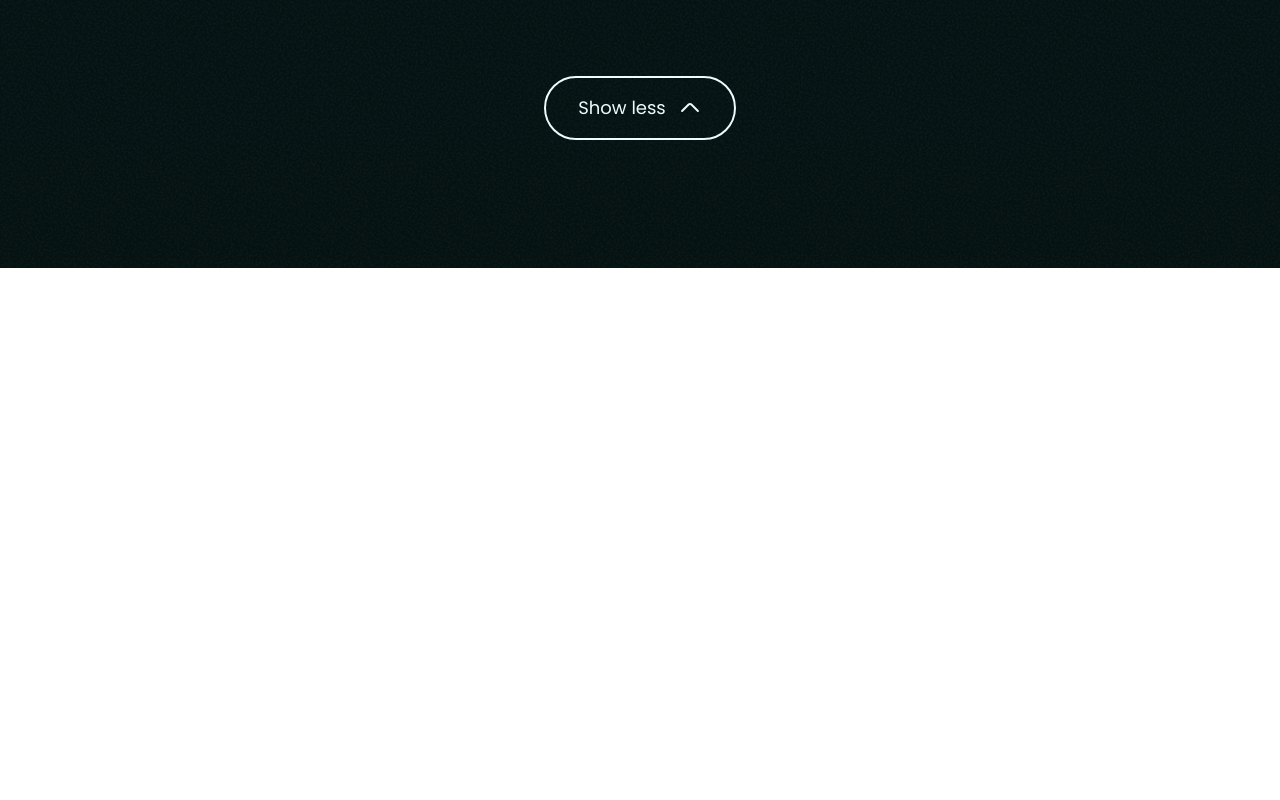
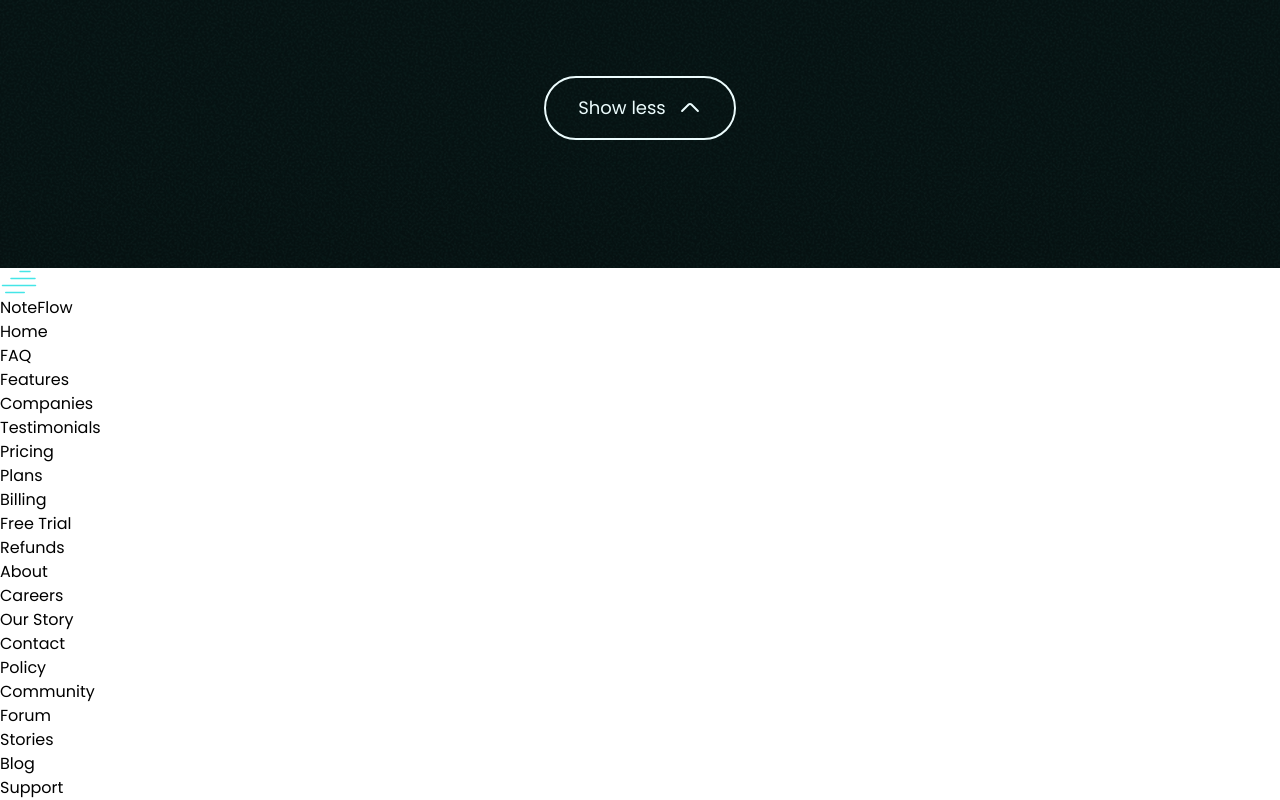
Before and after one commit to Jisap/NoteFlowApp, a React (Vite) app: page / in a window 1280 px wide. Shown: the part 7728-8528 px from the top of the page. Before the commit the page ends 7996 px from the top, so only its background shows below. Built offline with nearby package versions, Linux system fonts and the light colour scheme.

Commit message:
Add Footer component to the main layout for improved site navigation

```diff
--- a/src/App.jsx
+++ b/src/App.jsx
@@ -1,5 +1,6 @@
 import FAQs from "./components/sections/FAQs/FAQs";
 import Features from "./components/sections/Features";
+import Footer from "./components/sections/Footer";
 import Header from "./components/sections/Header";
 import Hero from "./components/sections/Hero";
 import Logos from "./components/sections/Logos";
@@ -17,12 +18,15 @@ function App() {
         <Hero />
         <Reviews />
       </Header>
+
       <Main>
         <Logos />
         <Features />
         <FAQs />
         <Testimonials />
       </Main>
+
+      <Footer />
     </Page>
   )
 }
--- /dev/null
+++ b/src/components/sections/Footer.jsx
@@ -0,0 +1,37 @@
+import { footerCols } from "../../utils/content"
+import Logo from "../icons/Logo"
+
+
+
+
+const Footer = () => {
+  return (
+    <footer className="">
+      <div>
+        <div>
+          <a href="#">
+            <Logo />
+          </a>
+          <p>NoteFlow</p>
+        </div>
+
+        <div>
+          {footerCols.map((col) => (
+            <div key={col.id}>
+              <p>{col.category}</p>
+              <ul>
+                {col.links.map((link, i) => (
+                  <li key={i}>
+                      <a href="#">{link}</a>
+                  </li>
+                ))}
+              </ul>
+            </div>
+          ))}
+        </div>
+      </div>
+    </footer>
+  )
+}
+
+export default Footer
```
